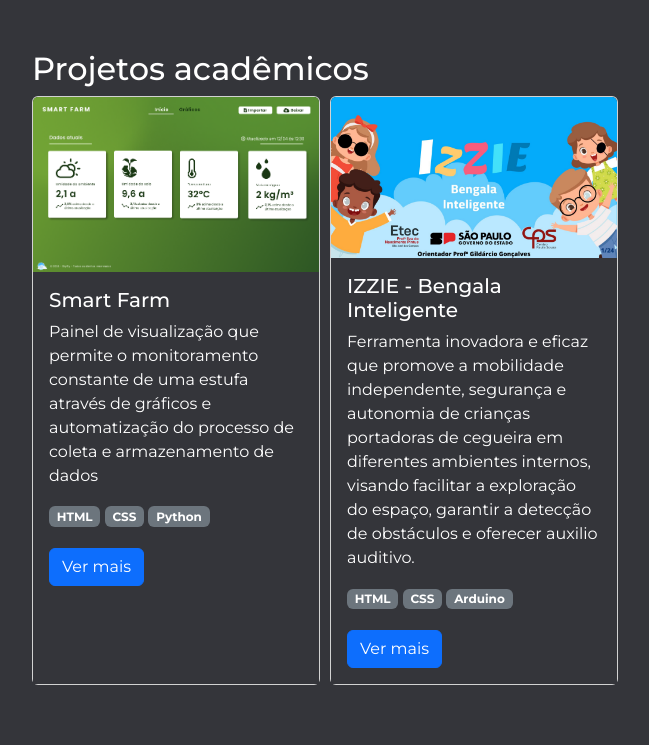
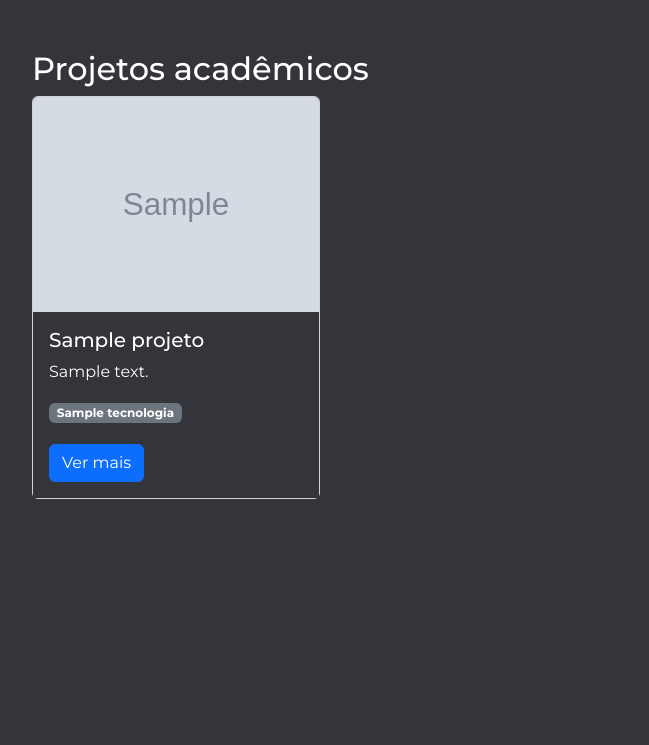
Before and after one commit to SarahBatagioti/portfolio_digital, a Flask app: template api/templates/projetos.html in a window 1280 px wide. Shown: the part 86-831 px from the top of the page, without its empty margins (18-667 px from the left). After the commit the page ends 585 px from the top, so only its background shows below. Run offline with Flask 3, Linux system fonts and the light colour scheme; the template is opened without the code that fills it: most values are stand-ins (such as "Sample title", 1, 10 or a date in 2020); grey boxes marked "Sample" are stand-in pictures.

Commit message:
Renderização dinâmica dos projetos

```diff
--- a/api/app.py
+++ b/api/app.py
@@ -1,4 +1,4 @@
-from flask import Flask, render_template # type: ignore
+from flask import Flask, render_template
 
 app = Flask(__name__)
 
@@ -12,7 +12,23 @@ def sobreMim():
 
 @app.route('/projetos')
 def projetos():
-    return render_template('projetos.html')
+    projetos_lista = [
+        {
+            'titulo': 'Smart Farm',
+            'descricao': 'Painel de visualização que permite o monitoramento constante de uma estufa através de gráficos e automatização do processo de coleta e armazenamento de dados',
+            'tecnologias': ['HTML', 'CSS', 'Python'],
+            'imagem': 'inicioSmartFarm.png',
+            'link': 'https://github.com/andresalerno/projeto_api'
+        },
+        {
+            'titulo': 'IZZIE - Bengala Inteligente',
+            'descricao': 'Ferramenta inovadora e eficaz que promove a mobilidade independente, segurança e autonomia de crianças portadoras de cegueira em diferentes ambientes internos, visando facilitar a exploração do espaço, garantir a detecção de obstáculos e oferecer auxilio auditivo.',
+            'tecnologias': ['HTML', 'CSS', 'Arduino'],
+            'imagem': 'IZZIE.jpg',
+            'link': 'https://www.canva.com/design/DAFvGaB8krU/3PXvDf3c4hWy9fc9CZKM_A/edit?utm_content=DAFvGaB8krU&utm_campaign=designshare&utm_medium=link2&utm_source=sharebutton'
+        }
+    ]
+    return render_template('projetos.html', projetos=projetos_lista)
 
 if __name__ == '__main__':
     app.run(debug=True)
--- a/api/templates/projetos.html
+++ b/api/templates/projetos.html
@@ -7,39 +7,22 @@
 <div class="tipoProjeto">
     <h2>Projetos acadêmicos</h2>
     <div class="cardProjetos">
-        <!-- SMART FARM -->
+        {% for projeto in projetos %}
         <div class="card" style="width: 18rem;">
-            <img class="card-img-top" src="../static/img/inicioSmartFarm.png" alt="">
+            <img class="card-img-top" src="{{ url_for('static', filename='img/' ~ projeto.imagem) }}" alt="">
             <div class="card-body">
-                <h5 class="card-title">Smart Farm</h5>
-                <p class="card-text">Painel de visualização que permite o monitoramento constante de uma estufa através
-                    de
-                    gráficos e automatização do processo de coleta e armazenamento de dados</p>
+                <h5 class="card-title">{{ projeto.titulo }}</h5>
+                <p class="card-text">{{ projeto.descricao }}</p>
                 <div class="tags">
-                    <span class="badge bg-secondary">HTML</span>
-                    <span class="badge bg-secondary">CSS</span>
-                    <span class="badge bg-secondary">Python</span>
+                    {% for tecnologia in projeto.tecnologias %}
+                    <span class="badge bg-secondary">{{ tecnologia }}</span>
+                    {% endfor %}
                 </div>
-                <a href="https://github.com/andresalerno/projeto_api" class="btn btn-primary">Ver mais</a>
+                <a href="{{ projeto.link }}" class="btn btn-primary">Ver mais</a>
             </div>
         </div>
-
-        <!-- IZZIE -->
-        <div class="card" style="width: 18rem;">
-            <img class="card-img-top" src="../static/img/IZZIE.jpg">
-            <div class="card-body">
-                <h5 class="card-title">IZZIE - Bengala Inteligente</h5>
-                <p class="card-text">Ferramenta inovadora e eficaz que promove a mobilidade independente, segurança e
-                    autonomia de crianças portadoras de cegueira em diferentes ambientes internos, visando facilitar a
-                    exploração do espaço, garantir a detecção de obstáculos e oferecer auxilio auditivo.</p>
-                <div class="tags">
-                    <span class="badge bg-secondary">HTML</span>
-                    <span class="badge bg-secondary">CSS</span>
-                    <span class="badge bg-secondary">Arduino</span>
-                </div>
-                <a href="https://www.canva.com/design/DAFvGaB8krU/3PXvDf3c4hWy9fc9CZKM_A/edit?utm_content=DAFvGaB8krU&utm_campaign=designshare&utm_medium=link2&utm_source=sharebutton" class="btn btn-primary">Ver mais</a>
-            </div>
-        </div>
+        {% endfor %}
     </div>
 </div>
+
 {% endblock %}
```
